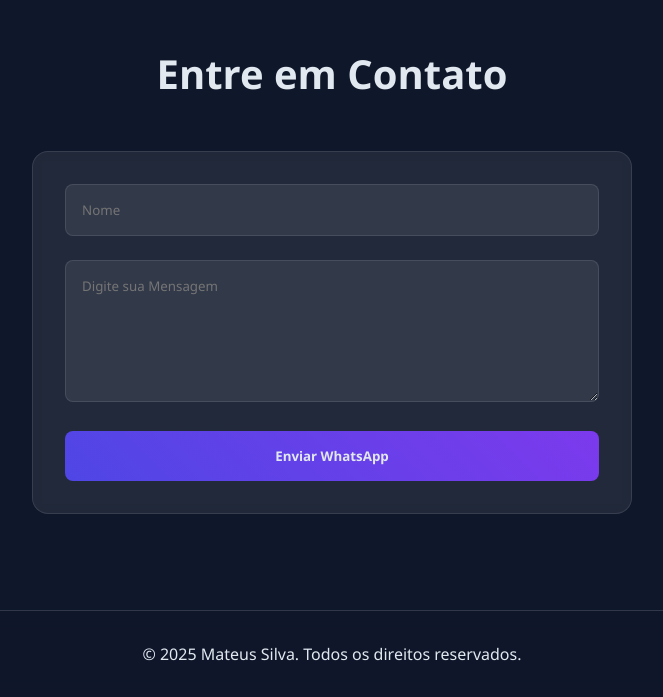
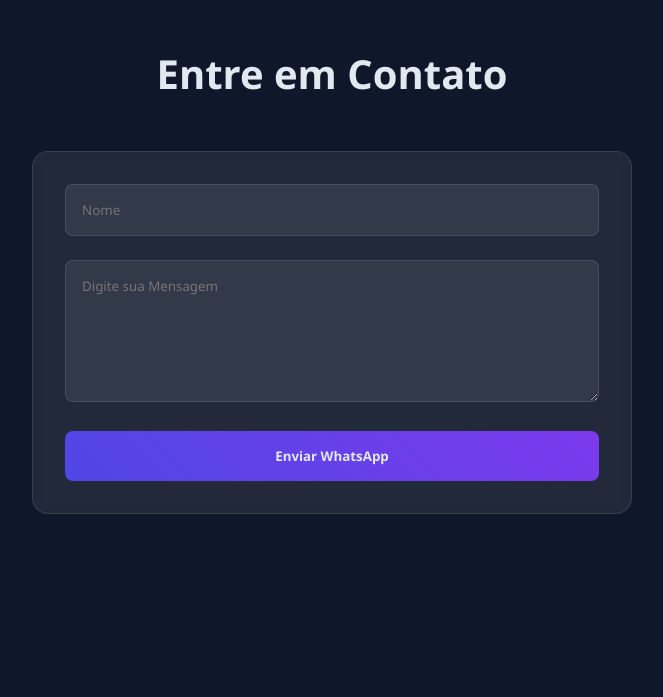
Before and after one commit to Mateus-Silva7/Portif-lio_Mateus, a plain HTML site: page index.html in a window 1280 px wide. Shown: the part 2347-3044 px from the top of the page, without its empty margins (308-971 px from the left). After the commit the page ends 2957 px from the top, so only its background shows below. Drawn offline with Linux system fonts and the light colour scheme.

Commit message:
remoção do footer

```diff
--- a/index.html
+++ b/index.html
@@ -126,9 +126,5 @@
         </form>
     </section>
 
-    <footer class="rodape">
-        <p>&copy 2025 Mateus Silva. Todos os direitos reservados. </p>
-    </footer>
-
     <script src="./script.js"></script>
 </body>
--- a/styles.css
+++ b/styles.css
@@ -366,22 +366,6 @@ h1 {
     text-decoration: underline;
 }
 
-/* Garante que nenhum outro estilo sobrescreva */
-.paragrafo a {
-    all: unset; /* Reseta estilos herdados */
-}
-
-.rodape p {
-  background: rgba(15, 23, 42, 0.8);
-  backdrop-filter: blur(10px);
-  padding: 2rem;
-  text-align: center;
-  border-top: 1px solid var(--borda);
-  margin-top: auto;
-}
-
-
-
 /* Responsividade */
 
 @media (max-width: 1024px) {
```
